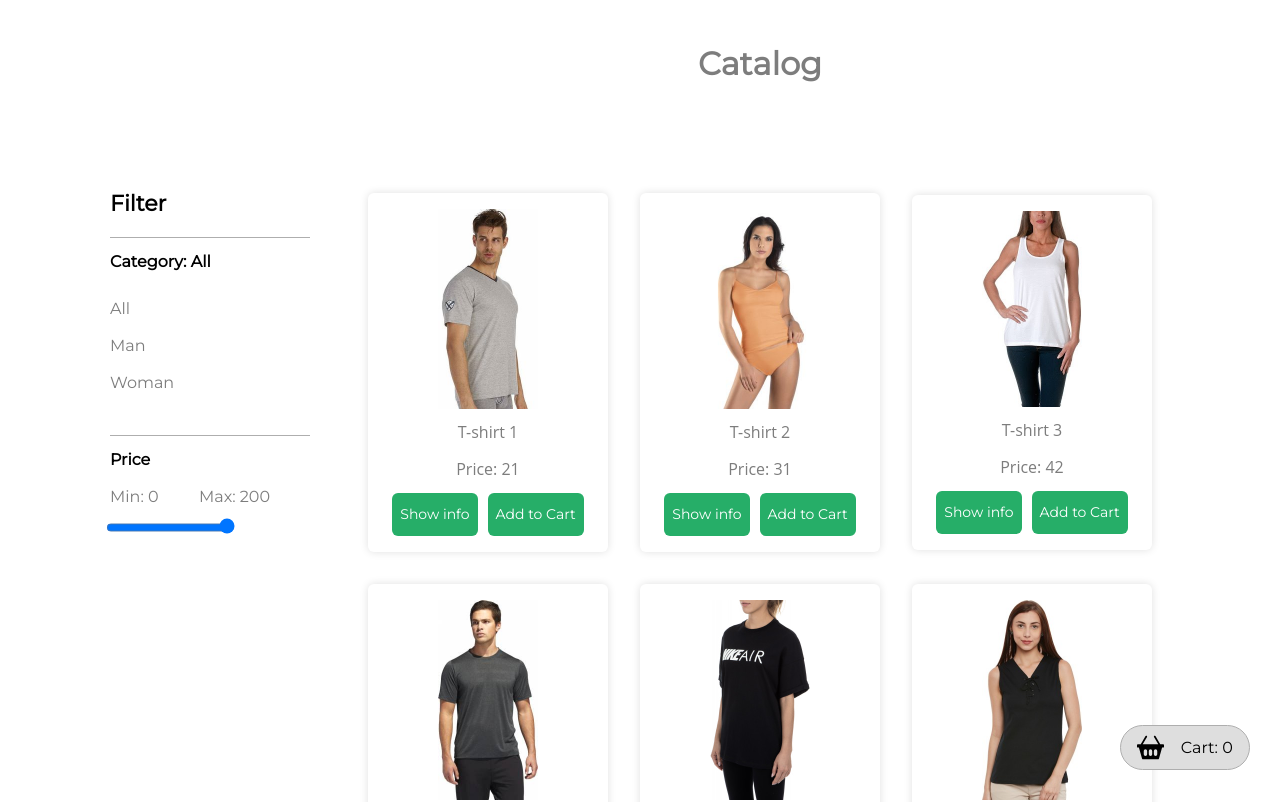
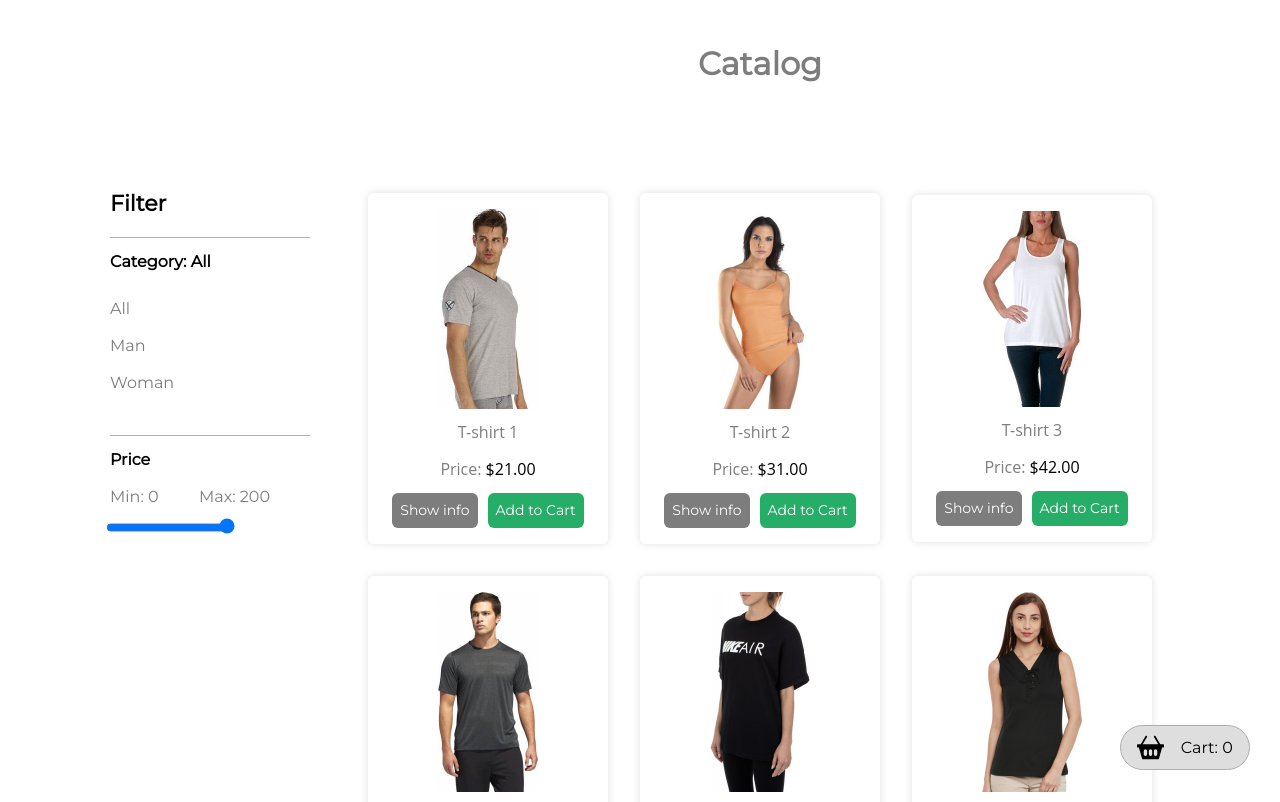
Before and after one commit to User-960/Online-shop, a Vue app: page / in a window 1280 px wide. Shown: the top 802 px of the page. Built offline with nearby package versions, Linux system fonts and the light colour scheme; data requests are answered from the project's data file.

Commit message:
refactor: set up styles for product

```diff
--- a/src/components/cart/v-cart-item.vue
+++ b/src/components/cart/v-cart-item.vue
@@ -7,7 +7,7 @@
     />
     <div class="v-cart-item__info">
       <p class="v-cart-item__info_name"><span>Product: </span>{{ cart_item_data.name }}</p>
-      <p class="v-cart-item__info_price"><span>Price: </span>{{ cart_item_data.price }}</p>
+      <p class="v-cart-item__info_price"><span>Price: </span>{{ cart_item_data.price.toLocaleString('en-US', { style: 'currency', currency: 'USD' }) }}</p>
     </div>
     <div class="v-cart-item__quantity">
       <p>Quantity: </p>
--- a/src/components/cart/v-cart.vue
+++ b/src/components/cart/v-cart.vue
@@ -29,7 +29,7 @@
     />
     <div class="v-cart__total">
       <p class="v-cart__total-text">Total:</p>
-      <p class="v-cart__total-number">{{ cartTotalCost }} USD</p>
+      <p class="v-cart__total-number">{{ cartTotalCost.toLocaleString('en-US', { style: 'currency', currency: 'USD' }) }}</p>
     </div>
   </div>
 </template>
--- a/src/components/catalog/v-catalog-item.vue
+++ b/src/components/catalog/v-catalog-item.vue
@@ -14,7 +14,7 @@
       />
       <div class="v-catalog-item__popup-info">
         <p class="v-catalog-item__popup-name"><span>Name: </span>{{ product_data.name }}</p>
-        <p class="v-catalog-item__popup-price"><span>Price: </span>{{ product_data.price }}</p>
+        <p class="v-catalog-item__popup-price"><span>Price: </span>{{ product_data.price.toLocaleString('en-US', { style: 'currency', currency: 'USD' }) }} USD</p>
         <p class="v-catalog-item__popup-category"><span>Category: </span>{{ product_data.category }}</p>
         <p class="v-catalog-item__popup-description"><span>Description: </span>{{ product_data.description }}</p>
       </div>
@@ -26,7 +26,7 @@
       alt="img"
     />
     <p class="v-catalog-item__name">{{ product_data.name }}</p>
-    <p class="v-catalog-item__price">Price: {{ product_data.price }}</p>
+    <p class="v-catalog-item__price">Price: <span>{{ product_data.price.toLocaleString('en-US', { style: 'currency', currency: 'USD' }) }}</span></p>
     <div class="v-catalog-item__btns">
       <button
         class="v-catalog-item__show_info btn"
@@ -103,11 +103,18 @@
   &__price {
     margin: 10px 0px;
   }
+  &__price span {
+    color: $color-black;
+  }
   &__btns {
     display: flex;
   }
   &__show_info {
     margin-right: 10px;
+    background-color: $color-grey;
+  }
+  &__show_info:hover {
+    background-color: $color-dark;
   }
   &__popup-name,
   &__popup-price,
--- a/src/static/style/_global.scss
+++ b/src/static/style/_global.scss
@@ -54,7 +54,7 @@ body {
 }
 
 .btn {
-  padding: $spacing-padding $spacing-padding;
+  padding: $spacing-padding - 4 $spacing-padding;
   background-color: $color-green;
   color: $color-white;
   border: none;
```
